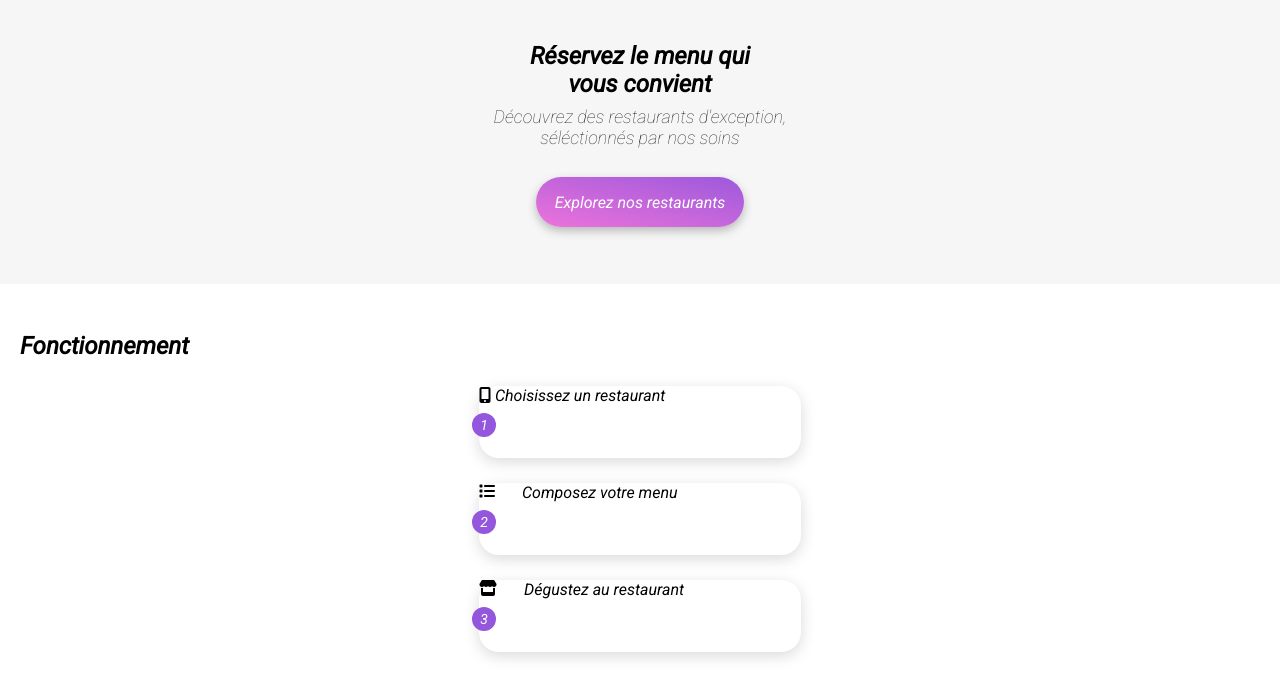
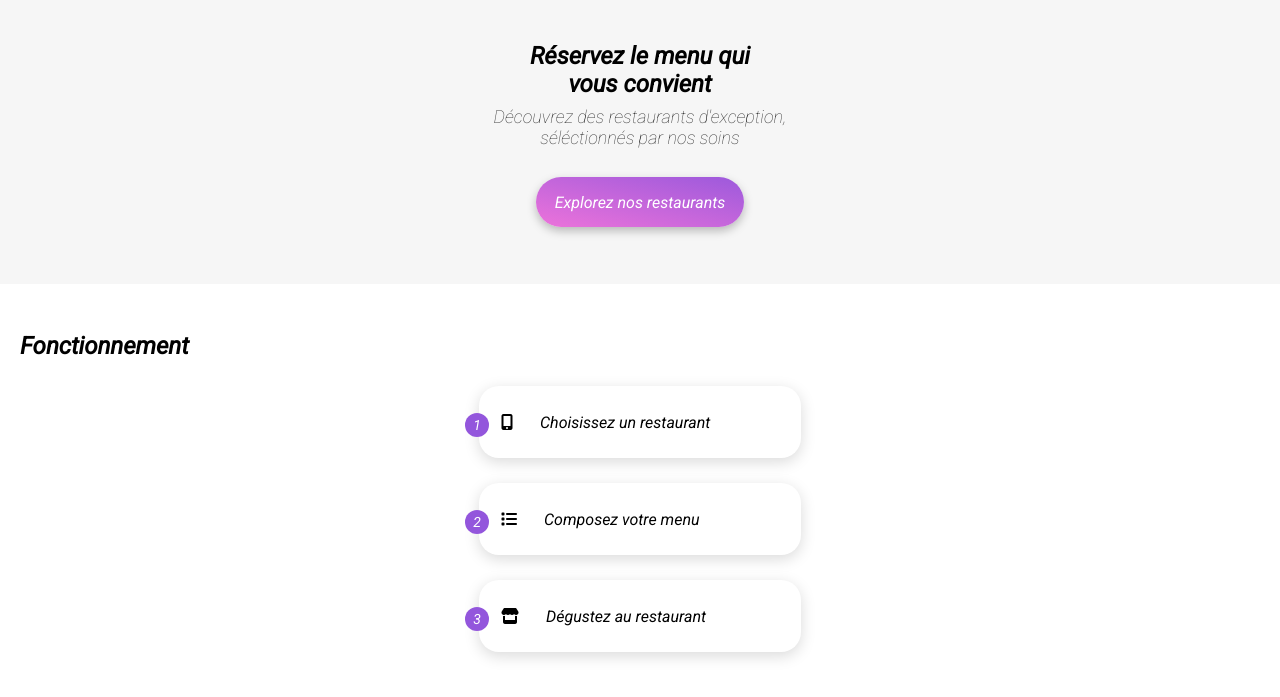
Before and after one commit to Juliendev200/Oh-My-food-, a plain HTML site: page index.html in a window 1280 px wide. Shown: the part 115-812 px from the top of the page. Drawn offline with Linux system fonts and the light colour scheme.

Commit message:
1stpart over

```diff
--- a/index.html
+++ b/index.html
@@ -37,11 +37,17 @@
                         <h2> Fonctionnement </h2>
                         <ul>
                             <li>
-                                <article class=".firstpart__fonctionnement--etape"><i class="fa-solid fa-mobile-screen-button"></i> Choisissez un restaurant</article>
+                                <article class="firstpart__fonctionnement--etape"><i class="fa-solid fa-mobile-screen-button"></i> Choisissez un restaurant</article>
                             </li>
-                            <li><i class="fa-solid fa-list"></i> Composez votre menu </li>
-                            <li><i class="fa-solid fa-store"></i> Dégustez au restaurant </li>
+                            <li>
+                                <article class="firstpart__fonctionnement--etape"><i class="fa-solid fa-list"></i> Composez votre menu</article>
+                            </li>
+                            <li>
+                                <article class="firstpart__fonctionnement--etape"><i class="fa-solid fa-store"></i> Dégustez au restaurant </article>
+                            </li>
                         </ul>
+                </section>
+                <section class="secondpart">
 
                 </section>
         </main>
--- a/sass/index.scss
+++ b/sass/index.scss
@@ -147,15 +147,28 @@ a {
                 justify-content: center;
                 align-items: center;
                 margin-top: 26.86px;
-                margin-left: -7px;
+                margin-left: -14px;
                 z-index: 1;
                 position: absolute;
             }
-                .firstpart__fonctionnement--etape{
-                    display: flex;
-                    justify-content: center;
-                    align-items: center;
-                }
         }
     }
 }
+.firstpart__fonctionnement--etape {
+    display: flex;
+    justify-content: flex-start;
+    align-items: center;
+    padding-left: 22px;
+    gap:27px;
+    width:100%;
+  }
+
+  .fa-mobile-screen-button,
+  .fa-list
+  {
+    color: var(--grey-4)
+  }
+
+  .fa-store{
+    color:var(--primary)
+  }
```
Also changed, not shown: sass/index.css, 1 other file.
